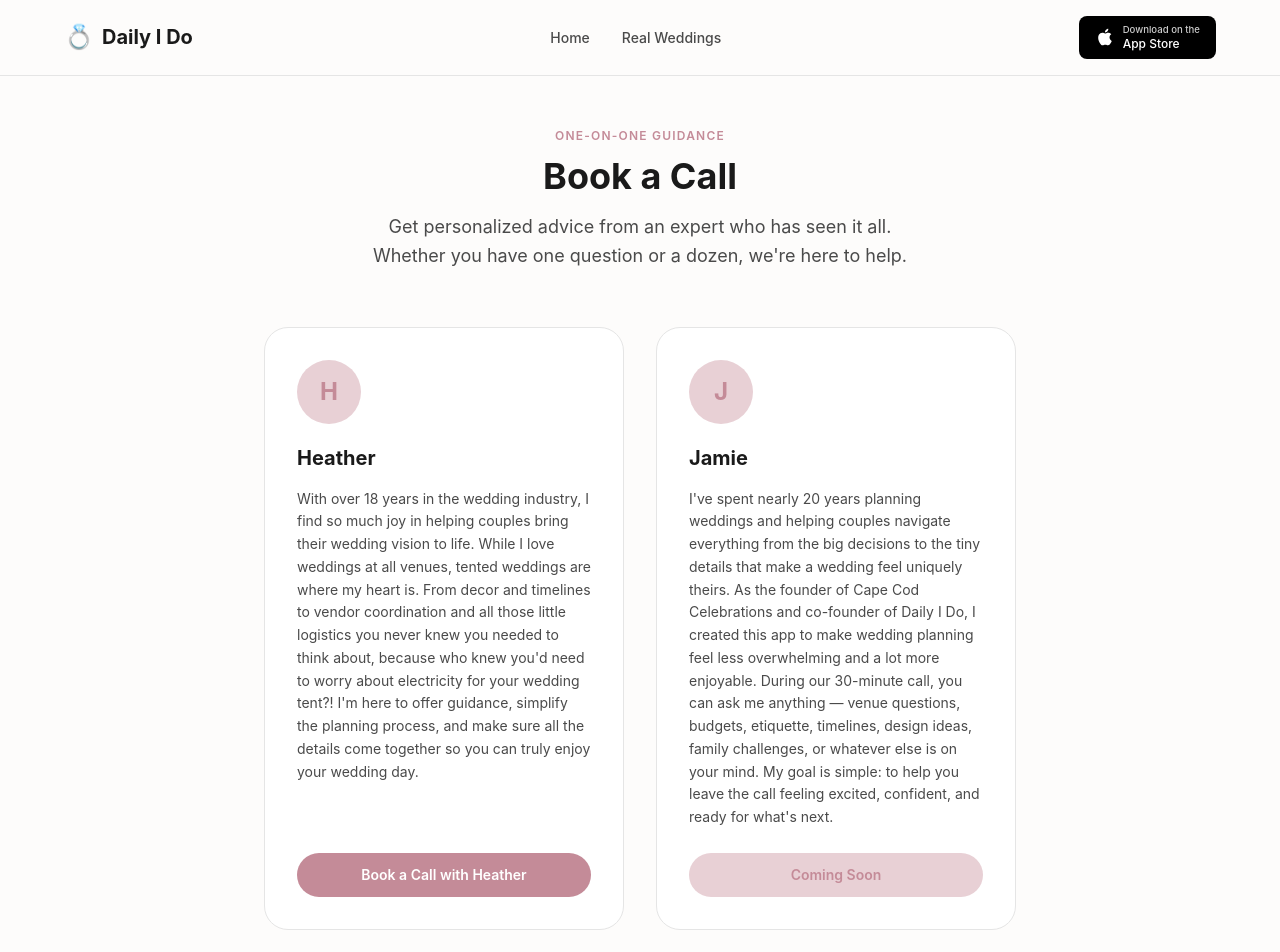
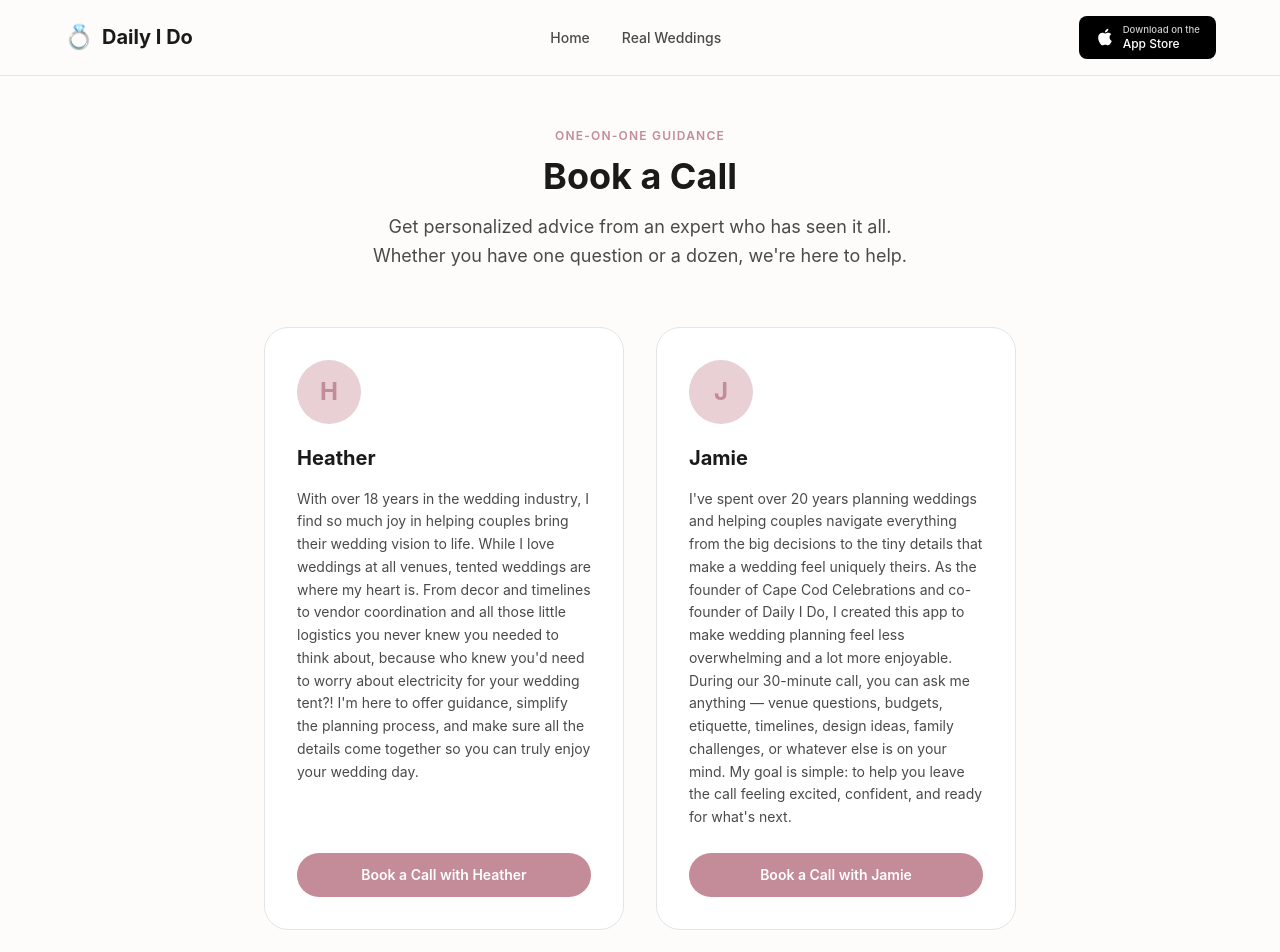
Before and after one commit to dailyido/website, a Next.js app: page /book-a-call in a window 1280 px wide. Shown: the top 952 px of the page. Built offline with nearby package versions, Linux system fonts and the light colour scheme.

Commit message:
Update book-a-call page: add Jamie's Calendly link, update Heather's link, fix Jamie's bio copy
Co-Authored-By: Claude Sonnet 4.6 <noreply@anthropic.com>

```diff
--- a/app/book-a-call/page.tsx
+++ b/app/book-a-call/page.tsx
@@ -11,13 +11,13 @@ const experts = [
     name: 'Heather',
     initials: 'H',
     bio: 'With over 18 years in the wedding industry, I find so much joy in helping couples bring their wedding vision to life. While I love weddings at all venues, tented weddings are where my heart is. From decor and timelines to vendor coordination and all those little logistics you never knew you needed to think about, because who knew you\'d need to worry about electricity for your wedding tent?! I\'m here to offer guidance, simplify the planning process, and make sure all the details come together so you can truly enjoy your wedding day.',
-    calendlyUrl: 'https://calendly.com/heather-capecodcelebrations',
+    calendlyUrl: 'https://calendly.com/heather-capecodcelebrations/daily-i-do-planner-chat?back=1',
   },
   {
     name: 'Jamie',
     initials: 'J',
-    bio: "I've spent nearly 20 years planning weddings and helping couples navigate everything from the big decisions to the tiny details that make a wedding feel uniquely theirs. As the founder of Cape Cod Celebrations and co-founder of Daily I Do, I created this app to make wedding planning feel less overwhelming and a lot more enjoyable. During our 30-minute call, you can ask me anything — venue questions, budgets, etiquette, timelines, design ideas, family challenges, or whatever else is on your mind. My goal is simple: to help you leave the call feeling excited, confident, and ready for what's next.",
-    calendlyUrl: '', // TODO: add Jamie's Calendly link
+    bio: "I've spent over 20 years planning weddings and helping couples navigate everything from the big decisions to the tiny details that make a wedding feel uniquely theirs. As the founder of Cape Cod Celebrations and co-founder of Daily I Do, I created this app to make wedding planning feel less overwhelming and a lot more enjoyable. During our 30-minute call, you can ask me anything — venue questions, budgets, etiquette, timelines, design ideas, family challenges, or whatever else is on your mind. My goal is simple: to help you leave the call feeling excited, confident, and ready for what's next.",
+    calendlyUrl: 'https://calendly.com/jamiebohlin/daily-i-do-call-with-jamie',
   },
 ]
 
```
